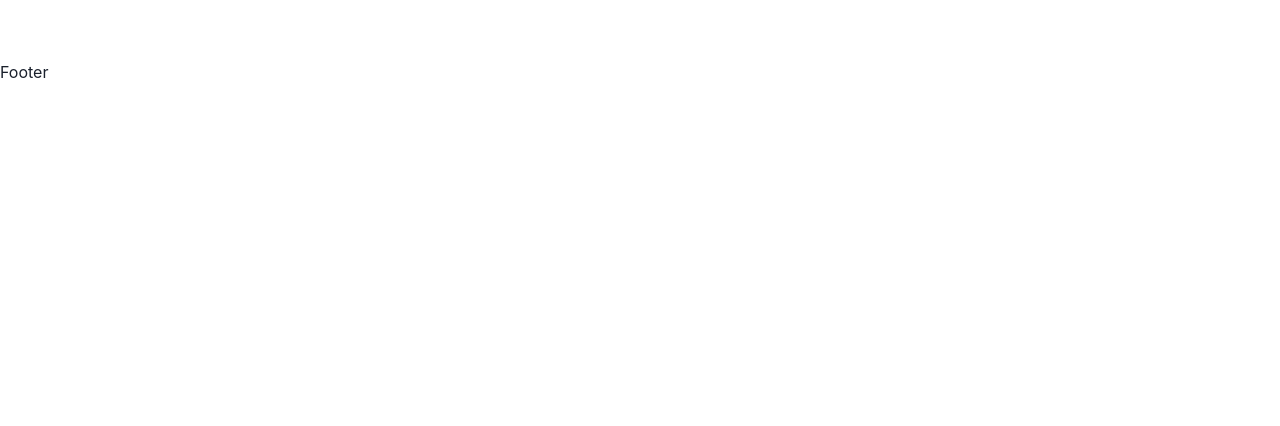
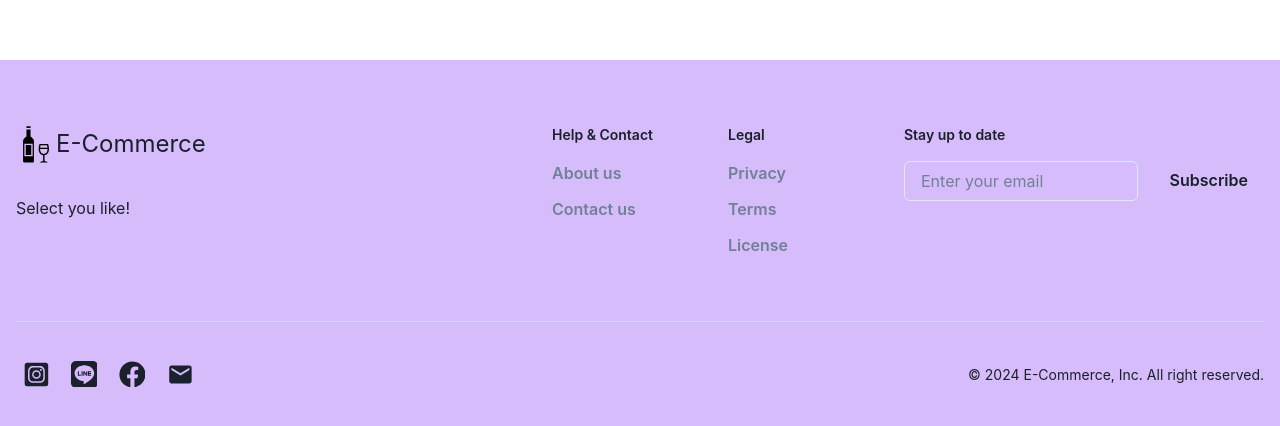
Before and after one commit to LinCodeVibe/eCommerce, a React (Create React App) app in the folder frontend_client/: page /cart in a window 1280 px wide. Shown: the part 804-1230 px from the top of the page. Before the commit the page ends 888 px from the top, so only its background shows below. Built offline with nearby package versions, Linux system fonts and the light colour scheme.

Commit message:
Frontend / Footer

```diff
--- a/frontend_client/src/components/Footer.jsx
+++ b/frontend_client/src/components/Footer.jsx
@@ -1,7 +1,90 @@
-import React from 'react';
+import {
+	Button,
+	ButtonGroup,
+	Container,
+	Divider,
+	IconButton,
+	Input,
+	Stack,
+	Text,
+	useColorModeValue as mode,
+	Box,
+	Flex,
+	Icon,
+} from '@chakra-ui/react';
+import { FaInstagramSquare, FaFacebook } from 'react-icons/fa';
+import { FaLine } from 'react-icons/fa6';
+import { GiWineBottle } from 'react-icons/gi';
+import { MdEmail } from 'react-icons/md';
 
-const Footer = () => {
-	return <div>Footer</div>;
-};
+const Footer = () => (
+	<Box w='100%' bg={mode('purple.200', 'purple.900')}>
+		<Container as='footer' maxW='7xl'>
+			<Stack
+				spacing='8'
+				direction={{ base: 'column', md: 'row' }}
+				justify='space-between'
+				py={{ base: '12', md: '16' }}
+			>
+				<Stack spacing={{ base: '6', md: '8' }} align='start'>
+					<Flex alignItems='center'>
+						<Icon as={GiWineBottle} h='10' w='10' color={mode('black')} />
+						<Text fontSize='2xl' frontWeight='extrabold'>
+							E-Commerce
+						</Text>
+					</Flex>
+					<Text color='muted'> Select you like!</Text>
+				</Stack>
+				<Stack direction={{ base: 'column-reverse', md: 'column', lg: 'row' }} spacing={{ base: '12', md: '8' }}>
+					<Stack direction='row' spacing='8'>
+						<Stack spacing='4' minW='36' flex='1'>
+							<Text fontSize='sm' fontWeight='semibold' color='subtle'>
+								Help & Contact
+							</Text>
+							<Stack spacing='3' shouldWrapChildren>
+								<Button variant='link'>About us</Button>
+								<Button variant='link'>Contact us</Button>
+							</Stack>
+						</Stack>
+						<Stack spacing='4' minW='36' flex='1'>
+							<Text fontSize='sm' fontWeight='semibold' color='subtle'>
+								Legal
+							</Text>
+							<Stack spacing='3' shouldWrapChildren>
+								<Button variant='link'>Privacy</Button>
+								<Button variant='link'>Terms</Button>
+								<Button variant='link'>License</Button>
+							</Stack>
+						</Stack>
+					</Stack>
+					<Stack spacing='4'>
+						<Text fontSize='sm' fontWeight='semibold' color='subtle'>
+							Stay up to date
+						</Text>
+						<Stack spacing='4' direction={{ base: 'column', sm: 'row' }} maxW={{ lg: '360px' }}>
+							<Input placeholder='Enter your email' type='email' required />
+							<Button variant='primary' type='submit' flexShrink='0'>
+								Subscribe
+							</Button>
+						</Stack>
+					</Stack>
+				</Stack>
+			</Stack>
+
+			<Divider />
+			<Stack pt='8' pb='12' justify='space-between' direction={{ base: 'column-reverse', md: 'row' }} align='center'>
+				<ButtonGroup variant='ghost'>
+					<IconButton as='a' href='#' icon={<FaInstagramSquare fontSize='1.68em' />} />
+					<IconButton as='a' href='#' icon={<FaLine fontSize='1.68em' />} />
+					<IconButton as='a' href='#' icon={<FaFacebook fontSize='1.68em' />} />
+					<IconButton as='a' href='#' icon={<MdEmail fontSize='1.68em' />} />
+				</ButtonGroup>
+				<Text fontSize='sm' color='subtle'>
+					&copy; {new Date().getFullYear()} E-Commerce, Inc. All right reserved.
+				</Text>
+			</Stack>
+		</Container>
+	</Box>
+);
 
 export default Footer;
```
